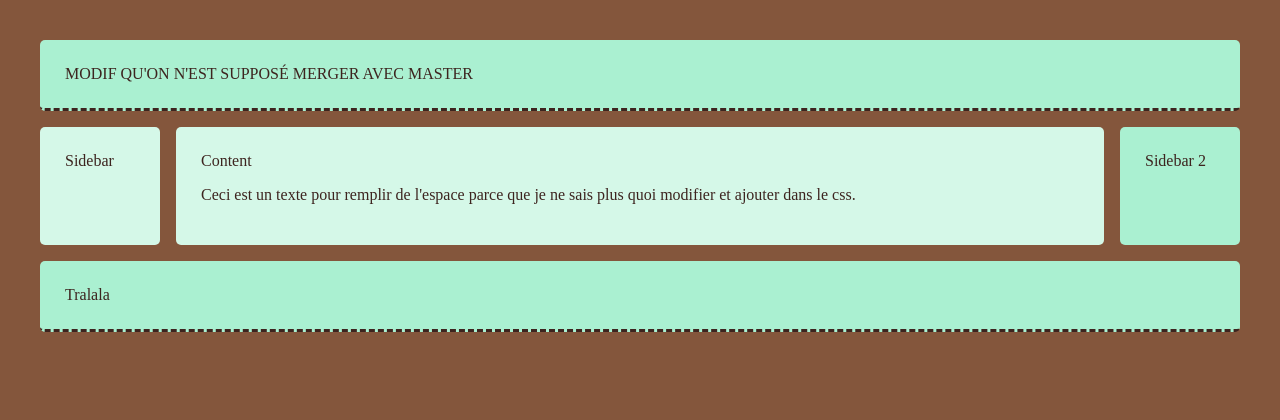
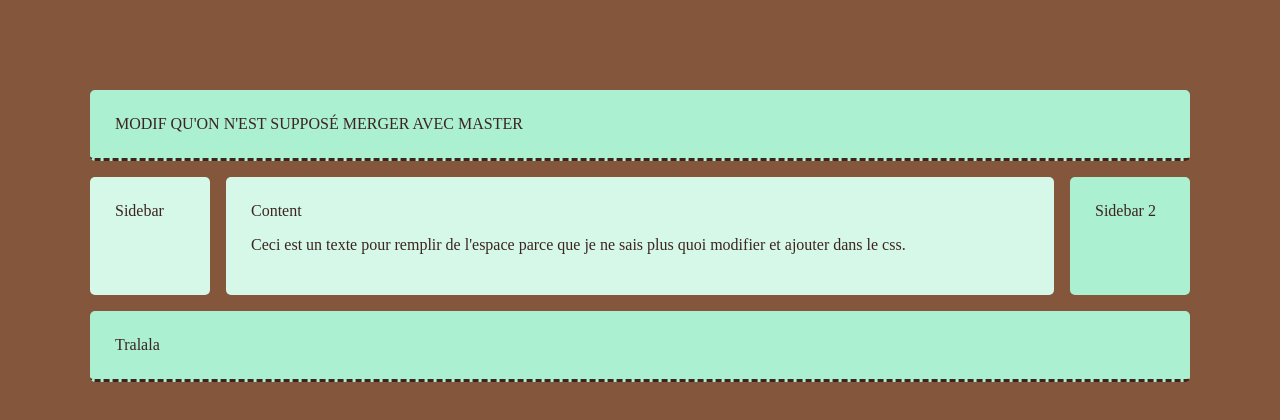
Before and after one commit to SlothDomination/exc3, a plain HTML site: page index.htm in a window 1280 px wide. Drawn offline with Linux system fonts and the light colour scheme.

Commit message:
modifier margin de Body

```diff
--- a/sass/layout/_layout.scss
+++ b/sass/layout/_layout.scss
@@ -1,5 +1,5 @@
 body {
-    margin: 40px;
+    margin: 90px;
     background-color:#84563C;
   }
 
```
Also changed, not shown: css/style.css.
